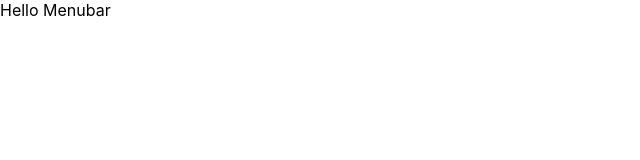
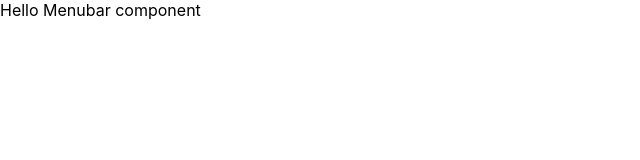
Before and after one commit to uriegel/menubar-react, a React (Create React App) app: page / in a window 1280 px wide. Shown: the top 160 px of the page, without its empty margins (0-640 px from the left). Built offline with nearby package versions, Linux system fonts and the light colour scheme.

Commit message:
component created

```diff
--- a/src/App.tsx
+++ b/src/App.tsx
@@ -1,9 +1,10 @@
 import './App.css'
+import Menubar from './component'
 
 const App = () => {
 	return (
 		<div className="App">
-			Hello Menubar
+			<Menubar></Menubar>
 		</div>
 	)
 }
--- /dev/null
+++ b/src/component/Menubar.css
@@ -0,0 +1,3 @@
+.mbr--menubar  {
+
+}
--- /dev/null
+++ b/src/component/index.tsx
@@ -0,0 +1,9 @@
+import React from 'react'
+
+const Menubar = () => {
+    return (
+        <div>Hello Menubar component</div>
+    )
+}
+
+export default Menubar
```
Also changed, not shown: package.json (+13 -4 lines), src/component/tsconfig.json (added, +24 -0 lines), 3 other files (tests, documents, lock files or other folders).
